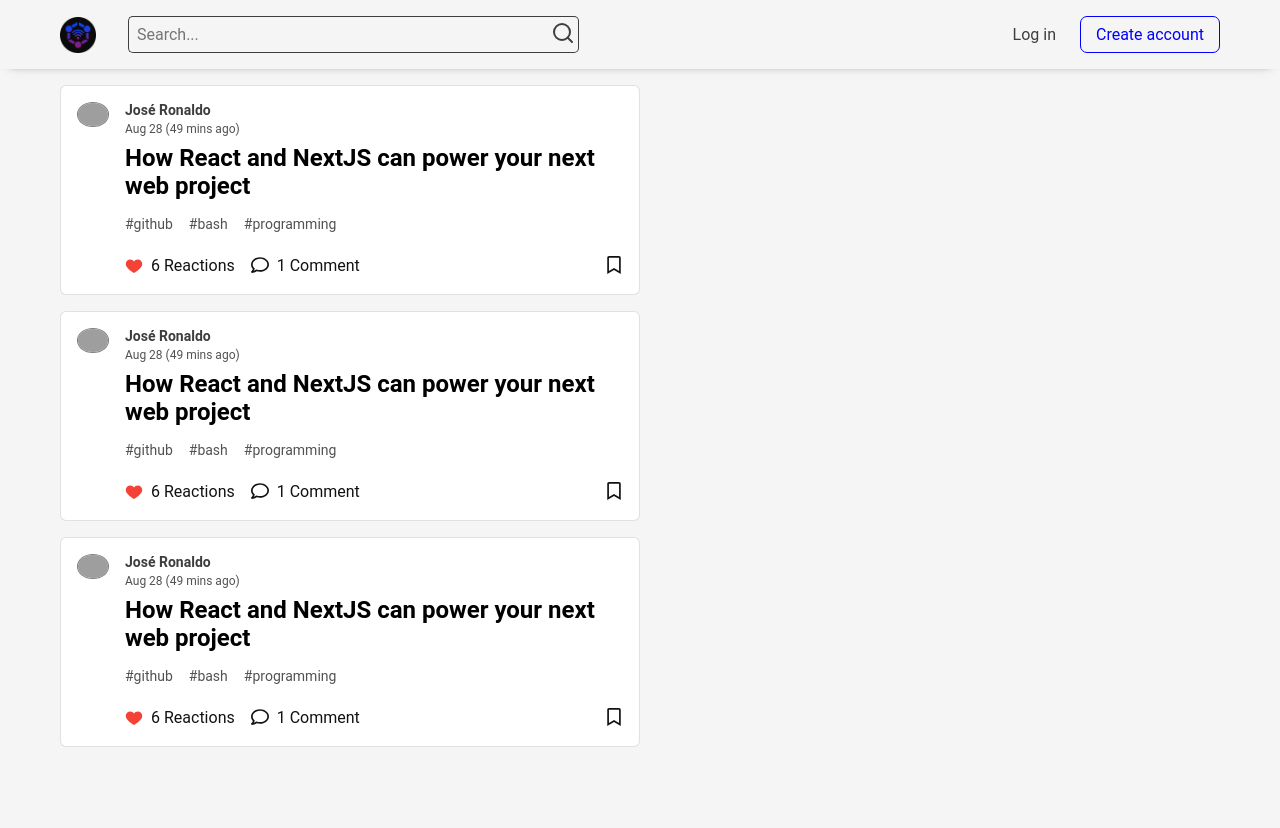
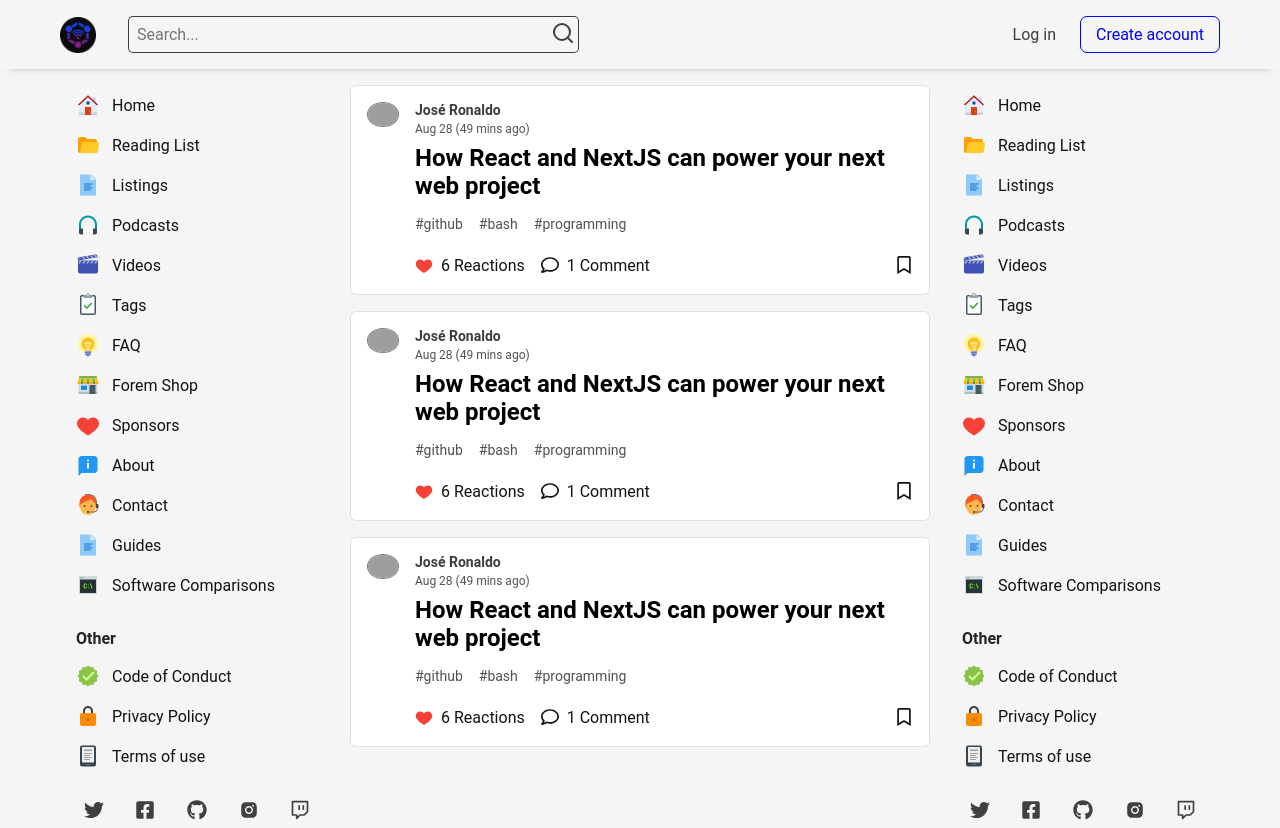
Before and after one commit to Dev-JoseRonaldo/union-group-treinamento, a React (Vite) app: page /challenge in a window 1280 px wide. Before the commit the page ends 800 px from the top, so only its background shows below. Built offline with nearby package versions, Linux system fonts and the light colour scheme; grey boxes are pictures that could not be loaded.

Commit message:
:sparkles: feat: Estrutura e estilização do componente LeftSidebar

```diff
--- /dev/null
+++ b/src/components/Challenge/LeftSidebar/index.tsx
@@ -0,0 +1,146 @@
+import { FaFacebookSquare, FaGithub, FaTwitter } from 'react-icons/fa'
+import { AiFillInstagram } from 'react-icons/ai'
+import { FiTwitch } from 'react-icons/fi'
+import {
+  FcAbout,
+  FcApproval,
+  FcAssistant,
+  FcClapperboard,
+  FcCommandLine,
+  FcDocument,
+  FcHeadset,
+  FcHome,
+  FcIdea,
+  FcInspection,
+  FcKindle,
+  FcLike,
+  FcLock,
+  FcOpenedFolder,
+  FcShop } from 'react-icons/fc'
+
+import styles from './styles.module.scss'
+
+export const LeftSidebar = () => {
+  return (
+    <aside className={styles.container}>
+      <nav>
+        <ul>
+          <li>
+            <a href="#" className={styles.container__iconBox}>
+              <FcHome size={24}/>
+              <span>Home</span>
+            </a>
+          </li>
+          <li>
+            <a href="#" className={styles.container__iconBox}>
+              <FcOpenedFolder size={24}/>
+              <span>Reading List</span>
+            </a>
+          </li>
+          <li>
+            <a href="#" className={styles.container__iconBox}>
+              <FcDocument size={24}/>
+              <span>Listings</span>
+            </a>
+          </li>
+          <li>
+            <a href="#" className={styles.container__iconBox}>
+              <FcHeadset size={24}/>
+              <span>Podcasts</span>
+            </a>
+          </li>
+          <li>
+            <a href="#" className={styles.container__iconBox}>
+              <FcClapperboard size={24}/>
+              <span>Videos</span>
+            </a>
+          </li>
+          <li>
+            <a href="#" className={styles.container__iconBox}>
+              <FcInspection size={24}/>
+              <span>Tags</span>
+            </a>
+          </li>
+          <li>
+            <a href="#" className={styles.container__iconBox}>
+              <FcIdea size={24}/>
+              <span>FAQ</span>
+            </a>
+          </li>
+          <li>
+            <a href="#" className={styles.container__iconBox}>
+              <FcShop size={24}/>
+              <span>Forem Shop</span>
+            </a>
+          </li>
+          <li>
+            <a href="#" className={styles.container__iconBox}>
+              <FcLike size={24}/>
+              <span>Sponsors</span>
+            </a>
+          </li>
+          <li>
+            <a href="#" className={styles.container__iconBox}>
+              <FcAbout size={24}/>
+              <span>About</span>
+            </a>
+          </li>
+          <li>
+            <a href="#" className={styles.container__iconBox}>
+              <FcAssistant size={24}/>
+              <span>Contact</span>
+            </a>
+          </li>
+          <li>
+            <a href="#" className={styles.container__iconBox}>
+              <FcDocument size={24}/>
+              <span>Guides</span>
+            </a>
+          </li>
+          <li>
+            <a href="#" className={styles.container__iconBox}>
+              <FcCommandLine size={24}/>
+              <span>Software Comparisons</span>
+            </a>
+          </li>
+        </ul>
+      </nav>
+
+      <nav>
+        <ul className={styles.container__otherBox}>
+          <p>Other</p>
+          <li>
+            <a className={styles.container__iconBox}>
+              <FcApproval size={24}/>
+              <span>Code of Conduct</span>
+            </a>
+          </li>
+
+          <li>
+            <a className={styles.container__iconBox}>
+              <FcLock size={24}/>
+              <span>Privacy Policy</span>
+            </a>
+          </li>
+
+          <li>
+            <a className={styles.container__iconBox}>
+              <FcKindle size={24}/>
+              <span>Terms of use</span>
+            </a>
+          </li>
+        </ul>
+      </nav>
+
+      <nav>
+        <ul className={styles.container__socialsIcons}>
+          <li><a href="#"><FaTwitter /></a></li>
+          <li><a href="#"><FaFacebookSquare /></a></li>
+          <li><a href="#"><FaGithub /></a></li>
+          <li><a href="#"><AiFillInstagram /></a></li>
+          <li><a href="#"><FiTwitch /></a></li>
+        </ul>
+      </nav>
+    </aside>
+  )
+}
--- /dev/null
+++ b/src/components/Challenge/LeftSidebar/styles.module.scss
@@ -0,0 +1,53 @@
+:root {
+  --hover-bg-color: #e1e1f0;
+  --hover-color: #0000fc;
+}
+
+.container {
+  flex: 1;
+
+  &__iconBox {
+    display: flex;
+    align-items: center;
+    gap: 0.75rem;
+    padding: 0.5rem 1rem;
+    border-radius: 8px;
+
+    &:hover {
+      cursor: pointer;
+      background-color:var(--hover-bg-color);
+    }
+  }
+
+  &__otherBox {
+    margin-bottom: 1rem;
+    > p {
+      color: #242424;
+      font-size: 1rem;
+      font-weight: 700;
+      margin: 1.5rem 1rem 0.5rem ;
+    }
+  }
+
+  &__socialsIcons {
+    display: flex;
+    align-items: center;
+    justify-content: space-evenly;
+
+    a {
+      display: flex;
+      align-items: center;
+      justify-content: center;
+      padding: 0.5rem;
+      border-radius: 8px;
+
+      color: #404040;
+      font-size: 1.25rem;
+
+      &:hover {
+        color: var(--hover-color);
+        background-color: var(--hover-bg-color);
+      }
+    }
+  }
+}
--- a/src/components/Challenge/Post/styles.module.scss
+++ b/src/components/Challenge/Post/styles.module.scss
@@ -1,6 +1,6 @@
 .container {
   width: fit-content;
-  max-width: 50%;
+  max-width: 100%;
 
   display: flex;
   align-items: flex-start;
@@ -20,7 +20,6 @@
   }
 
   margin-bottom: 1rem;
-
 }
 
 article {
--- a/src/pages/Challenge.tsx
+++ b/src/pages/Challenge.tsx
@@ -1,14 +1,21 @@
 import { Header } from "../components/Challenge/Header"
+import { LeftSidebar } from "../components/Challenge/LeftSidebar"
 import { Post } from "../components/Challenge/Post"
+
+import styles from '../styles/challenge.module.scss'
 
 export const Challenge = () => {
   return (
     <>
       <Header />
-      <main>
-        <Post />
-        <Post />
-        <Post />
+      <main className={styles.container}>
+        <LeftSidebar />
+        <section className={styles.container__postBox}>
+          <Post />
+          <Post />
+          <Post />
+        </section>
+        <LeftSidebar />
       </main>
     </>
   )
--- /dev/null
+++ b/src/styles/challenge.module.scss
@@ -0,0 +1,11 @@
+.container {
+  max-width: 1200px;
+  display: flex;
+  justify-content: center;
+  align-items: flex-start;
+  gap: 1rem;
+
+  &__postBox {
+    width: 50%;
+  }
+}
```
